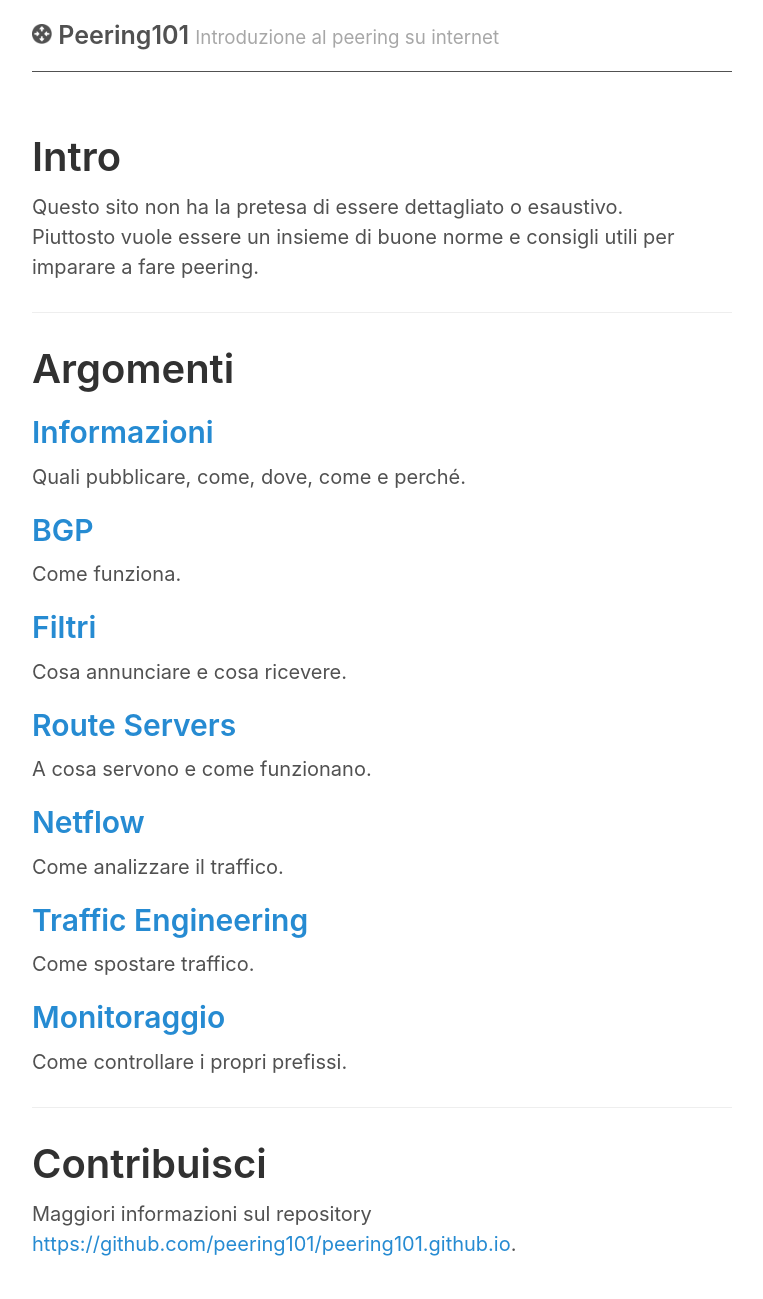
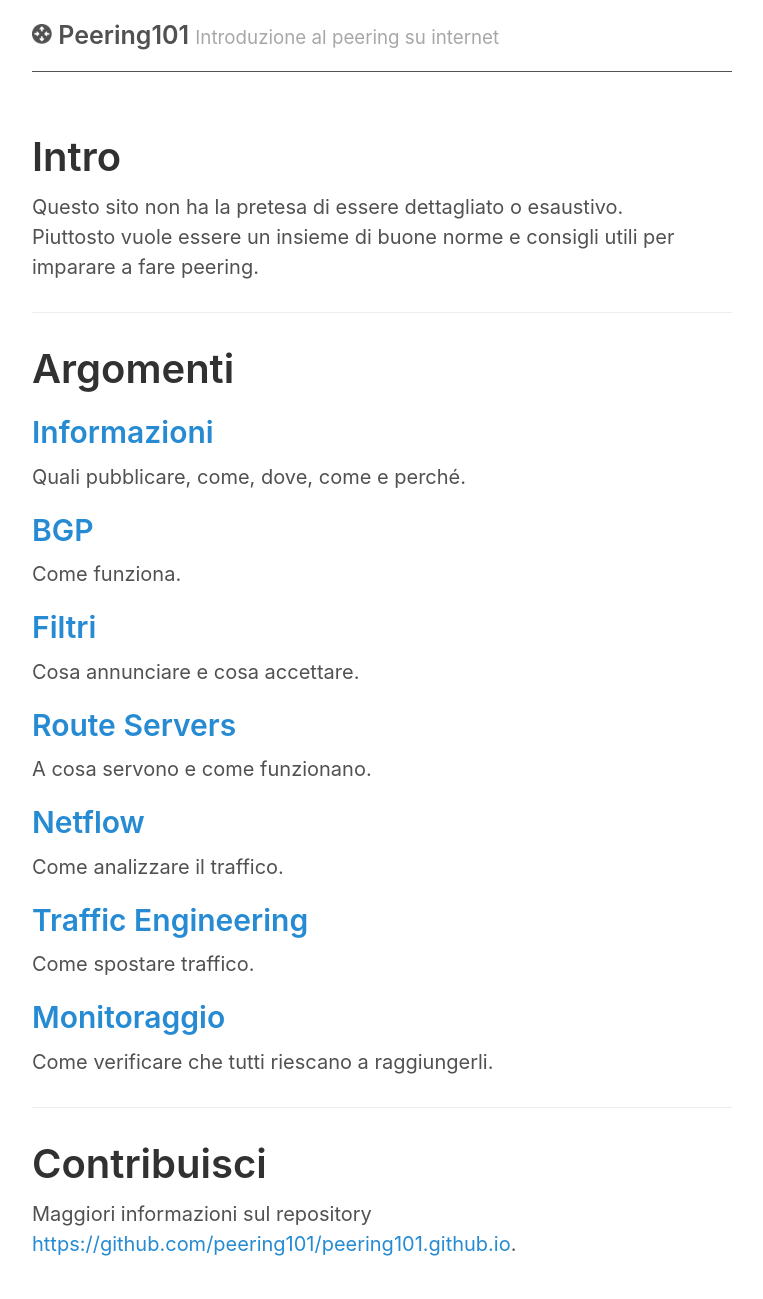
Before and after one commit to Peering101/peering101-it.github.io, a Jekyll site: the page built from index.md, in a window 1280 px wide. Shown: the whole page, without its empty margins (258-1021 px from the left). Built offline with Jekyll 4.4.1, drawn with Linux system fonts in a browser that asks for light colours.

Commit message:
sistemate alcune definizioni

```diff
--- a/index.md
+++ b/index.md
@@ -17,7 +17,7 @@ Quali pubblicare, come, dove, come e perché.
 Come funziona.
 
 ## [Filtri](#)
-Cosa annunciare e cosa ricevere.
+Cosa annunciare e cosa accettare.
 
 ## [Route Servers](#)
 A cosa servono e come funzionano.
@@ -29,7 +29,7 @@ Come analizzare il traffico.
 Come spostare traffico.
 
 ## [Monitoraggio](#)
-Come controllare i propri prefissi.
+Come verificare che tutti riescano a raggiungerli.
 
 ---
 
```
